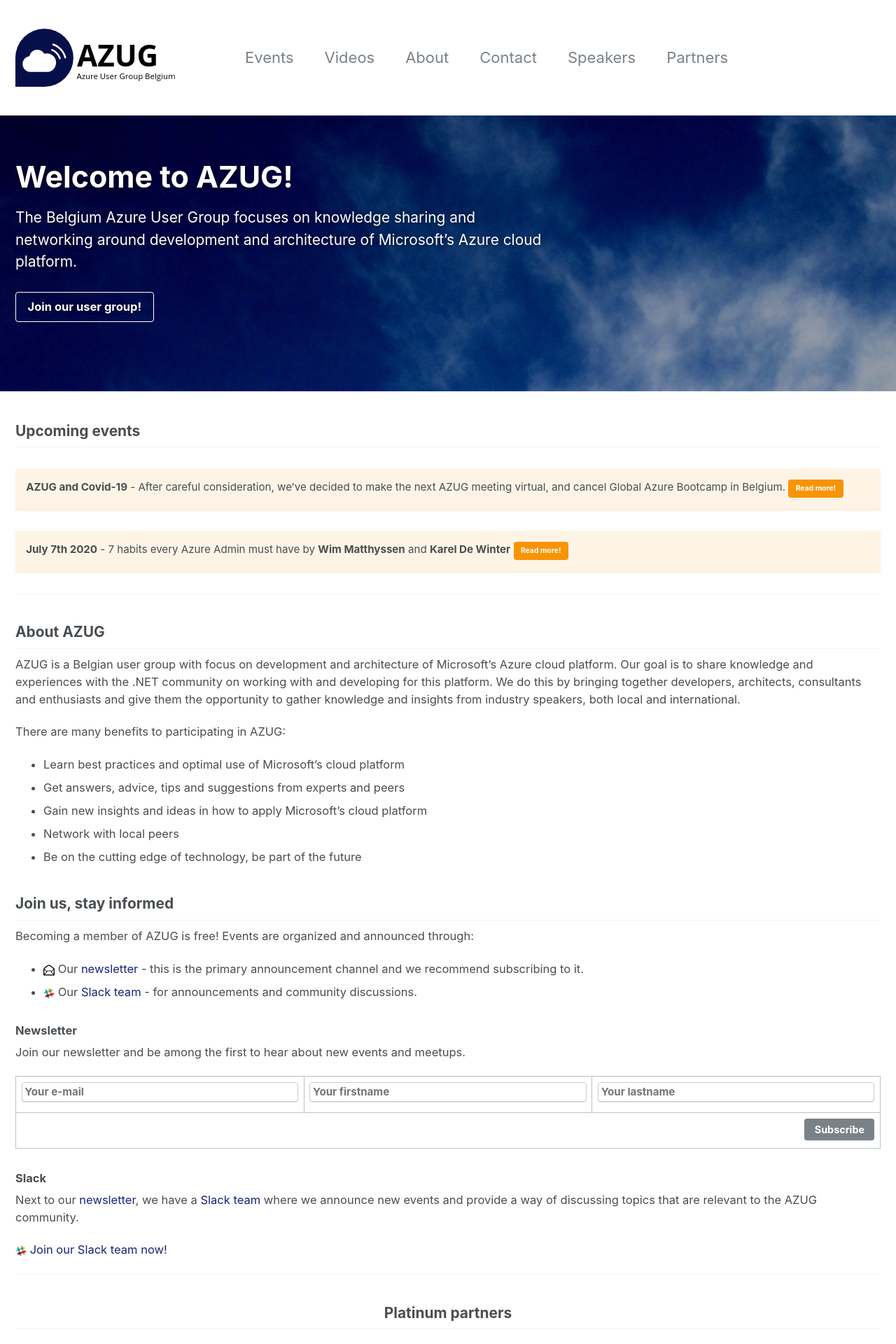
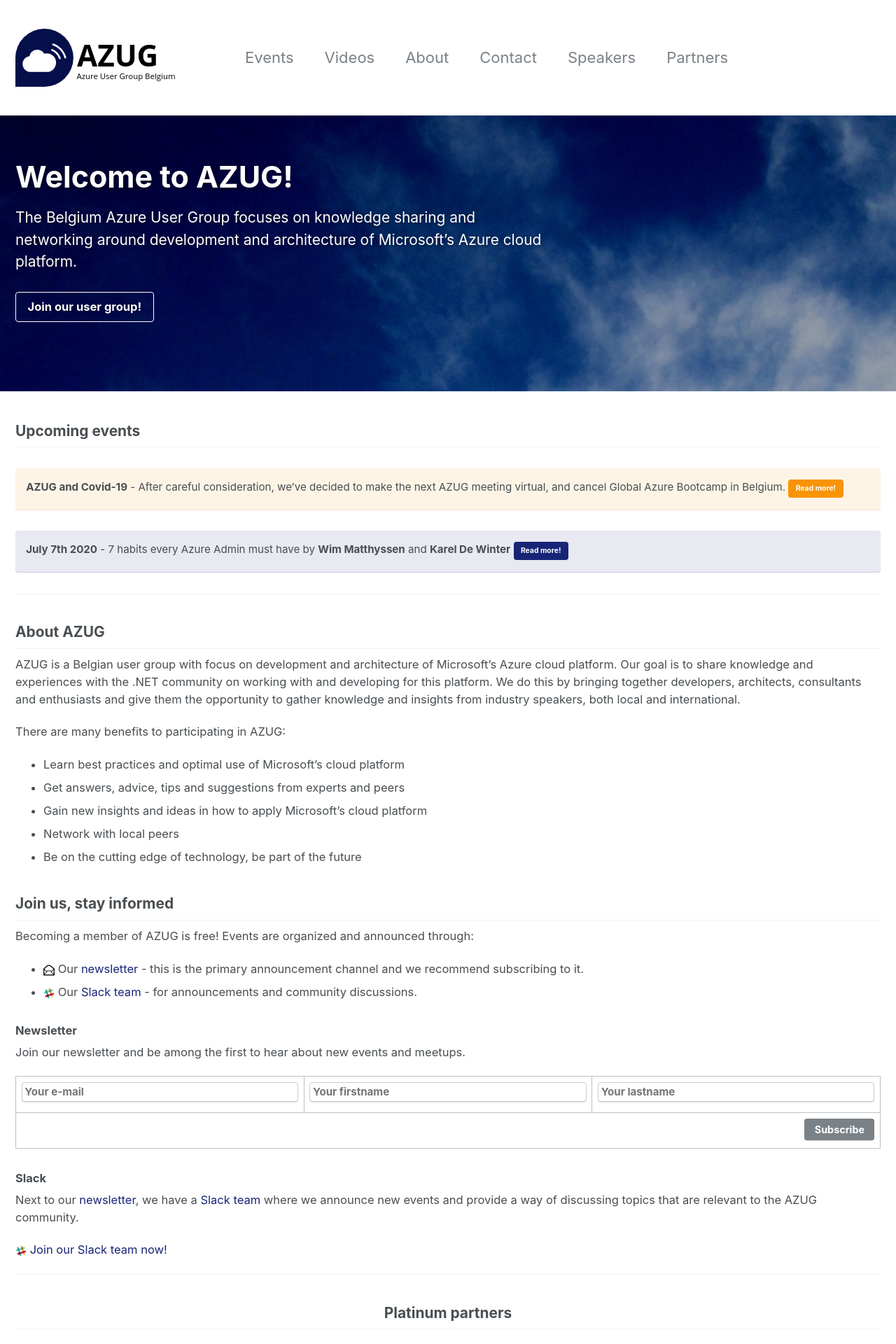
Before and after one commit to AzugBe/azugbe.github.io, a Jekyll site: the page built from index.md, in a window 1280 px wide. Shown: the top 1920 px of the page at 70% size. Built offline with Jekyll 4.4.1, drawn with Linux system fonts in a browser that asks for light colours; our own code applies the rules of GitHub Pages for plain Markdown files; comment, search, counter and statistics services are not loaded.

Commit message:
Update links

```diff
--- a/index.md
+++ b/index.md
@@ -17,8 +17,8 @@ excerpt: "The Belgium Azure User Group focuses on knowledge sharing and networki
 **AZUG and Covid-19** - After careful consideration, we've decided to make the next AZUG meeting virtual, and cancel Global Azure Bootcamp in Belgium. [Read more!](https://www.azug.be/events/2020/03/13/azug-and-covid-19){: .btn .btn--warning}
 {: .notice--warning}
 
-**July 7th 2020** - 7 habits every Azure Admin must have by **Wim Matthyssen** and **Karel De Winter** [Read more!](https://www.azug.be/events/2020/07/07/2020-07-07---7-habits-every-azure-admin-must-have){: .btn .btn--warning}
-{: .notice--warning}
+**July 7th 2020** - 7 habits every Azure Admin must have by **Wim Matthyssen** and **Karel De Winter** [Read more!](https://www.azug.be/events/2020/07/07/7-habits-every-azure-admin-must-have){: .btn .btn--info}
+{: .notice--info}
 
 <hr />
 
```
